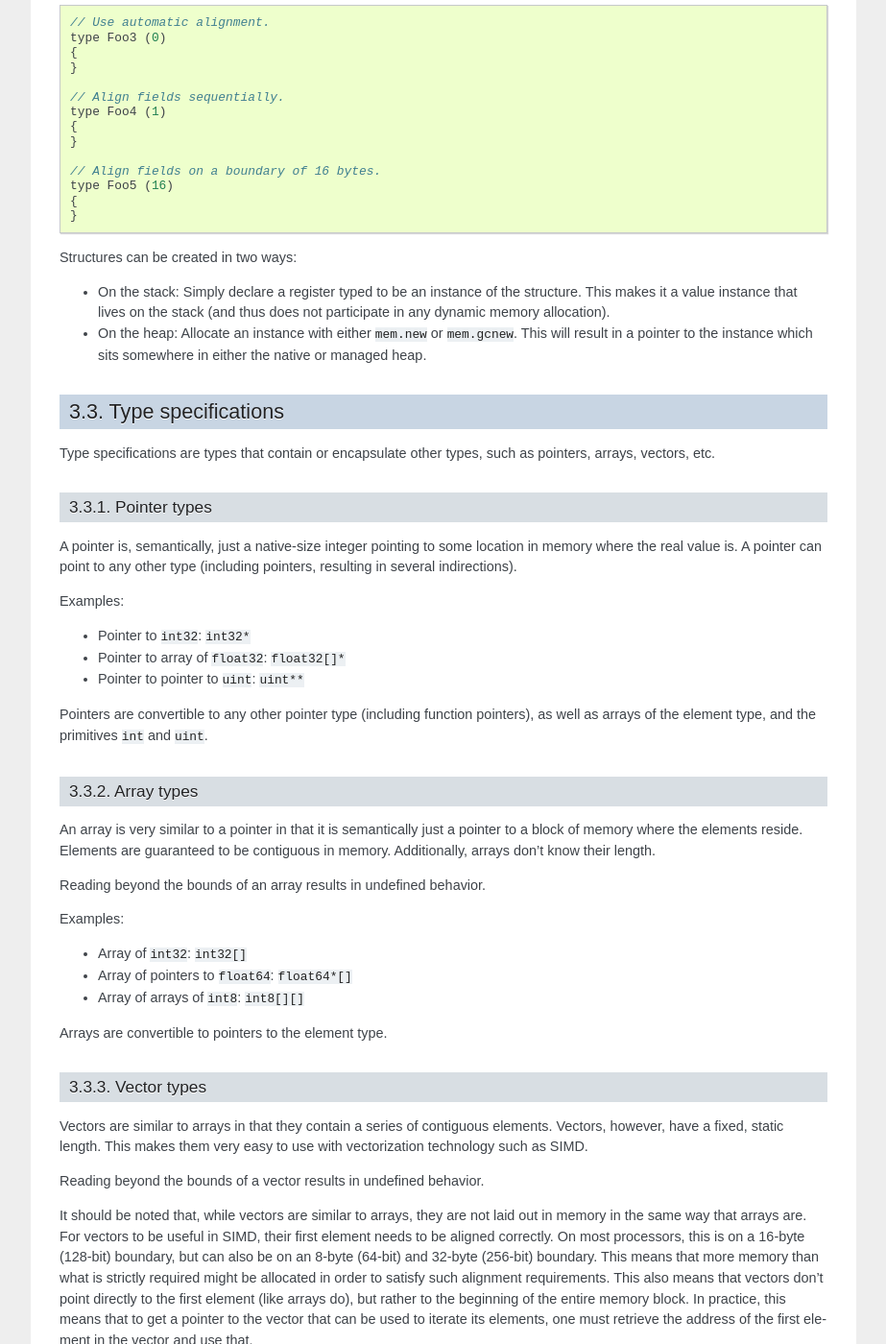
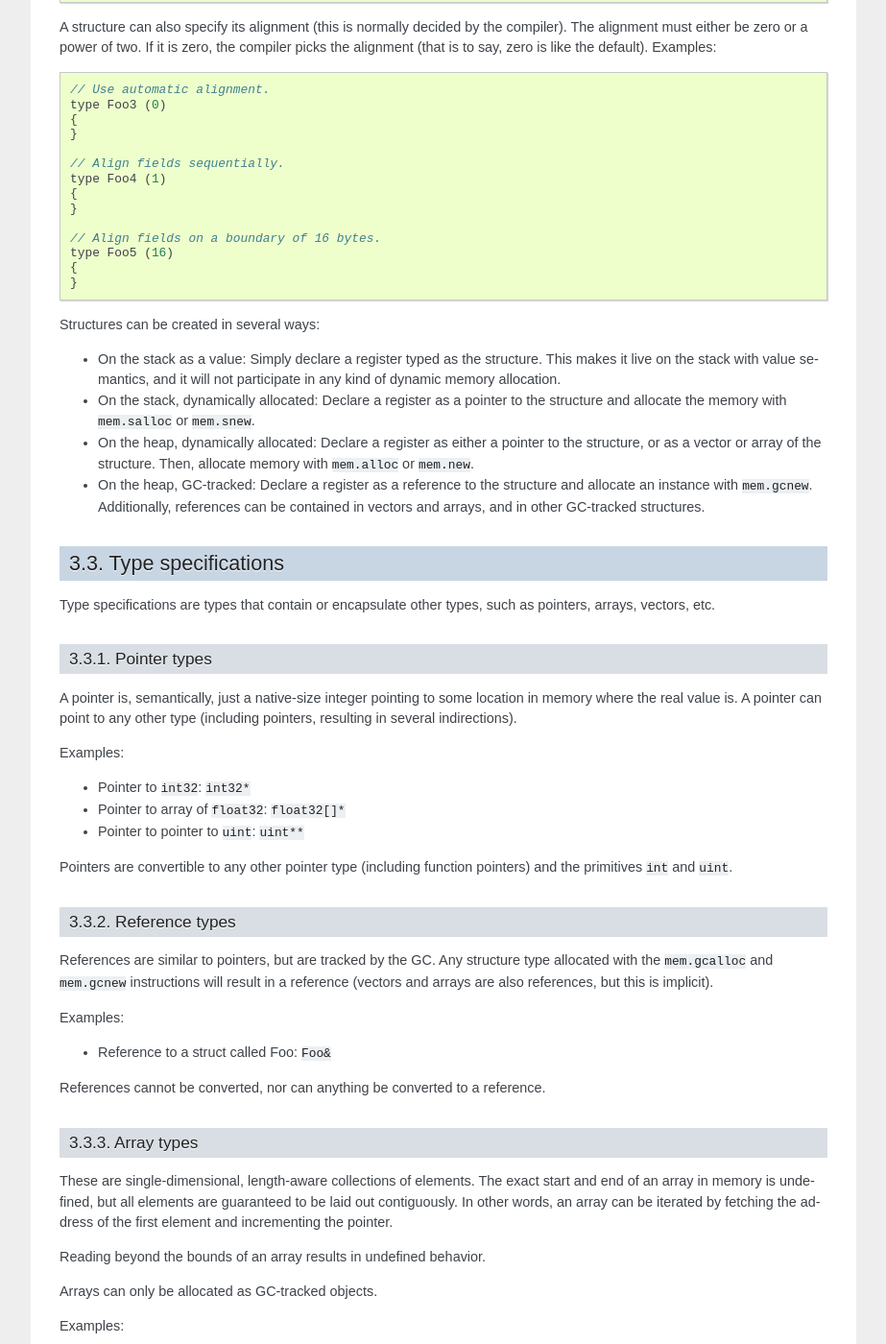
Before and after one commit to lycus/mci, a Sphinx documentation site: the page built from docs/type_system.rst, in a window 1280 px wide and 1400 px high, scrolled down 1749 px. Shown: the whole window at 96% size, without its empty margins (198-1121 px from the left). Built offline with Sphinx 7.4.7, drawn with Linux system fonts in a browser that asks for light colours; some of the changed text lies outside the part shown.

Commit message:
Memory layout and type system overhaul.
* Changes to arrays and vectors.
** Arrays and vectors are now always GC-tracked.
** Arrays now know their dynamic length.
** The exact memory layout of arrays is no longer guaranteed other than
   elements being contiguous.
* Introduced a new type: The reference. All GC-allocated structures are
  references. References cannot be converted to any other type, and no
  other type can be converted to a reference.
** Arrays and vectors are technically references too, but this is more
   implicit than it is a feature.
** References support only one indirection.
** Added assembler and CIAL support for references.
* Changes to the ISA.
** Added array.len instruction.
** Revised conversion rules for conv.
** Revised typing rules for mem.* instructions.
** Revised typing rules for field.get/set/addr.
* Reworked the GarbageCollector interface.
** Refactored things so all GCs don't have to pretend to be generational.
** GCs now allocate the full size of objects plus any additional data,
   rather than making the caller specify the full size.
** Added addRoot()/removeRoot() functions.
** Added minimize() function, which performs a collection (as far as is
   possible) without stopping the world.
* Changed the layout of RuntimeObject.
** The header no longer contains a GCGeneration reference.
** The Type reference has been replaced with a reference to a cached
   RuntimeTypeInfo object which contains the Type plus its precalculated
   size.
* Updated the Vim syntax file.
* Some miscellaneous, related cleanups.

All in all, these changes make it easier to implement precise
garbage collection later on, and also make the ISA safer.

```diff
--- a/docs/instruction_set.rst
+++ b/docs/instruction_set.rst
@@ -371,13 +371,8 @@ load.null
 
 Loads a null value into the target register.
 
-The target register must be a pointer, a function pointer, an array, or a
-vector, i.e.::
-
-    register int* a;
-    register void(int32) b;
-    register float32[] c;
-    register int8[3] d;
+The target register must be a pointer, a function pointer, an array, a
+vector, or a reference.
 
 load.size
 ---------
@@ -391,6 +386,9 @@ load.size
 
 Loads the absolute size of a type specification's layout in memory into the
 target register.
+
+Note that for vectors, this is not the full size of the vector, but rather
+the size of the reference to the vector (as with arrays and pointers).
 
 The target register must be of type ``uint``.
 
@@ -710,7 +708,7 @@ memory is assigned.
 If the allocation was successful, all allocated memory is guaranteed to be
 completely zeroed out.
 
-The target register must be a pointer or an array.
+The target register must be a pointer.
 
 mem.new
 -------
@@ -735,7 +733,7 @@ memory is assigned.
 If the allocation was successful, all allocated memory is guaranteed to be
 completely zeroed out.
 
-The target register must be a pointer or a vector.
+The target register must be a pointer.
 
 mem.free
 --------
@@ -755,8 +753,7 @@ is in some way invalid (e.g. it points to the interior of a block of
 allocated memory or has never been allocated in the first place), undefined
 behavior occurs.
 
-The source register must be any pointer-like type (that is, a pointer, an
-array, or a vector).
+The source register must be a pointer.
 
 mem.gcalloc
 -----------
@@ -768,8 +765,10 @@ mem.gcalloc
 **Operand type**
     None
 
-Similar to mem.alloc_. This difference is that this instruction allocates
-the memory from the GC currently in use.
+Has the same core semantics as mem.alloc_. This instruction, however,
+allocates the memory from the GC currently in use.
+
+The target register must be an array.
 
 mem.gcnew
 ---------
@@ -781,8 +780,10 @@ mem.gcnew
 **Operand type**
     None
 
-Similar to mem.new_. The difference is that this instruction allocates
-the memory from the GC currently in use.
+Has the same core semantics as mem.new_. This instruction, however,
+allocates the memory from the GC currently in use.
+
+The target register must be a reference or a vector.
 
 mem.gcfree
 ----------
@@ -794,9 +795,11 @@ mem.gcfree
 **Operand type**
     None
 
-Similar to mem.free_. The difference is that this instruction frees the
-memory from the GC currently in use. Using this instruction  is not usually
-necessary, but can be done if desired.
+Frees memory previously allocated with mem.gcalloc_ or mem.gcnew_. Using
+this instruction explicitly is completely optional, but may be desirable
+in some situations.
+
+The source register must be a reference, an array, or a vector.
 
 mem.salloc
 ----------
@@ -838,9 +841,9 @@ mem.pin
 **Operand type**
     None
 
-Pins a pointer previously allocated with mem.gcnew_ or mem.gcalloc_ so that
-the object it points to cannot be relocated by a compacting GC. This is
-useful when calling into external code via ffi_, as the GC cannot track
+Pins a reference previously allocated with mem.gcnew_ or mem.gcalloc_ so
+that the object it points to cannot be relocated by a compacting GC. This
+is useful when calling into external code via ffi_, as the GC cannot track
 GC-managed memory beyond managed code. This also implies that the memory
 which is pinned will never be collected until it is unpinned. Therefore,
 memory leaks can happen if care is not taken to correctly mem.unpin_ the
@@ -851,8 +854,7 @@ The resulting value of this instruction is an opaque handle which only has
 meaning to the specific GC implementation. The handle is intended for use
 with mem.unpin_ later.
 
-The source register must be any pointer-like type (a pointer, an array, or a
-vector).
+The source register must be a reference, an array, or a vector.
 
 The target register must be of type ``uint``.
 
@@ -992,6 +994,22 @@ type, while the second source register must be of type ``uint``.
 The target register must be a pointer to the first source register's element
 type.
 
+array.len
+---------
+
+**Has target register**
+    Yes
+**Source registers**
+    1
+**Operand type**
+    None
+
+Loads the length of an array into the target register. For arrays, this is
+the dynamic size, while for vectors, it is the fixed size. The source
+register must be an array or a vector.
+
+The target register must be of type ``uint``.
+
 Structure field instructions
 ++++++++++++++++++++++++++++
 
@@ -1010,8 +1028,8 @@ field.get
 
 Fetches the value of the field given as the operand on the structure
 given in the source register and assigns it to the target register. The
-source register must either be a structure or a pointer to a structure
-with at most one indirection.
+source register must either be a structure or a pointer or reference to a
+structure with at most one indirection.
 
 The target register's type must match the field type.
 
@@ -1029,9 +1047,9 @@ field.set
 
 Sets the value of the field given in the operand on the structure given
 in the first source register to the value in the second source register.
-The first source register must be a structure or a pointer to a structure
-with a most one indirection. The second source register must match the
-field's type.
+The first source register must be a structure or a pointer or reference
+to a structure with a most one indirection. The second source register
+must match the field's type.
 
 This instruction is only valid on instance fields.
 
@@ -1047,8 +1065,8 @@ field.addr
 
 Gets the address of the field given as the operand on the structure given
 in the source register and assigns it to the target register. The source
-register must be a structure or pointer to a structure with at most one
-indirection.
+register must be a structure or a pointer or reference to a structure with
+at most one indirection.
 
 The target register must be a pointer to the type of the field given in
 the operand.
@@ -1588,11 +1606,9 @@ The following conversions are valid:
 * ``T`` -> ``U`` for any primitives ``T`` and ``U`` (``int8``, ``uint8``,
   ``int16``, ``uint16``, ``int32``, ``uint32``, ``int64``, ``uint64``,
   ``int``, ``uint``, ``float32``, and ``float64``).
+* ``T*`` -> ``U*`` for any ``T`` and any ``U``.
 * ``T*`` -> ``uint`` or ``int`` for any ``T``.
 * ``uint`` or ``int`` -> ``T*`` for any ``T``.
-* ``T*`` -> ``U*`` for any ``T`` and any ``U``.
-* ``T*`` -> ``T[]`` for any ``T``.
-* ``T[]`` -> ``T*`` for any ``T``.
 * ``T[E]`` -> ``U[E]`` for any valid ``T`` -> ``U`` conversion.
 * ``R1(T1, ...)`` -> ``R2(U1, ...)`` for any ``R1``, any ``R2``, and any
   amount and type of ``T`` \ :sub:`n` and ``U`` \ :sub:`m`.
--- a/docs/type_system.rst
+++ b/docs/type_system.rst
@@ -11,6 +11,8 @@ categories of types:
 * Type specifications: These are said to have one or more "element types".
 
   - Pointer types: Ye olde ``int32*`` and so on.
+  - Reference types: Similar to pointers, but can only refer to structure
+    types, and may only have one indirection (for example, ``Foo&``).
   - Array types: Simple one-dimensional arrays with a dynamic length (for
     example, ``float64[]``).
   - Vector types: Similar to arrays, but they have a fixed, static length
@@ -30,6 +32,7 @@ Notation             Meaning
 ``T[]``              Array of ``T``.
 ``T[E]``             Vector of ``T`` with ``E`` elements.
 ``T*``               Pointer to ``T``.
+``T&``               Reference to ``T``.
 ``R(T1, ...)``       Function pointer returning ``R``, taking ``T1``, ... arguments.
 ``R(T1, ...) cdecl`` Function pointer with ``cdecl`` calling convention.
 ==================== ===============================================================
@@ -95,7 +98,7 @@ Examples::
     }
 
 A structure can also specify its alignment (this is normally decided by the
-compiler). The alignment must be either be zero or a power of two. If it is
+compiler). The alignment must either be zero or a power of two. If it is
 zero, the compiler picks the alignment (that is to say, zero is like the
 default). Examples::
 
@@ -114,14 +117,19 @@ default). Examples::
     {
     }
 
-Structures can be created in two ways:
+Structures can be created in several ways:
 
-* On the stack: Simply declare a register typed to be an instance of the
-  structure. This makes it a value instance that lives on the stack (and
-  thus does not participate in any dynamic memory allocation).
-* On the heap: Allocate an instance with either ``mem.new`` or
-  ``mem.gcnew``. This will result in a pointer to the instance which sits
-  somewhere in either the native or managed heap.
+* On the stack as a value: Simply declare a register typed as the structure.
+  This makes it live on the stack with value semantics, and it will not
+  participate in any kind of dynamic memory allocation.
+* On the stack, dynamically allocated: Declare a register as a pointer to
+  the structure and allocate the memory with ``mem.salloc`` or ``mem.snew``.
+* On the heap, dynamically allocated: Declare a register as either a pointer
+  to the structure, or as a vector or array of the structure. Then, allocate
+  memory with ``mem.alloc`` or ``mem.new``.
+* On the heap, GC-tracked: Declare a register as a reference to the structure
+  and allocate an instance with ``mem.gcnew``. Additionally, references can
+  be contained in vectors and arrays, and in other GC-tracked structures.
 
 Type specifications
 +++++++++++++++++++
@@ -143,18 +151,35 @@ Examples:
 * Pointer to pointer to ``uint``: ``uint**``
 
 Pointers are convertible to any other pointer type (including function
-pointers), as well as arrays of the element type, and the primitives
-``int`` and ``uint``.
+pointers) and the primitives ``int`` and ``uint``.
+
+Reference types
+---------------
+
+References are similar to pointers, but are tracked by the GC. Any
+structure type allocated with the ``mem.gcalloc`` and ``mem.gcnew``
+instructions will result in a reference (vectors and arrays are also
+references, but this is implicit).
+
+Examples:
+
+* Reference to a struct called Foo: ``Foo&``
+
+References cannot be converted, nor can anything be converted to a
+reference.
 
 Array types
 -----------
 
-An array is very similar to a pointer in that it is semantically just
-a pointer to a block of memory where the elements reside. Elements are
-guaranteed to be contiguous in memory. Additionally, arrays don't know
-their length.
+These are single-dimensional, length-aware collections of elements. The
+exact start and end of an array in memory is undefined, but all elements
+are guaranteed to be laid out contiguously. In other words, an array can
+be iterated by fetching the address of the first element and incrementing
+the pointer.
 
 Reading beyond the bounds of an array results in undefined behavior.
+
+Arrays can only be allocated as GC-tracked objects.
 
 Examples:
 
@@ -162,28 +187,26 @@ Examples:
 * Array of pointers to ``float64``: ``float64*[]``
 * Array of arrays of ``int8``: ``int8[][]``
 
-Arrays are convertible to pointers to the element type.
+Any array-to-array conversion is valid as long as the source array's element
+type is convertible to the target array's element type.
 
 Vector types
 ------------
 
 Vectors are similar to arrays in that they contain a series of contiguous
 elements. Vectors, however, have a fixed, static length. This makes them
-very easy to use with vectorization technology such as SIMD.
+very easy to use with vectorization technology such as SIMD, as the JIT
+compiler can unroll the SIMD operations statically.
 
 Reading beyond the bounds of a vector results in undefined behavior.
 
-It should be noted that, while vectors are similar to arrays, they are not
-laid out in memory in the same way that arrays are. For vectors to be
-useful in SIMD, their first element needs to be aligned correctly. On most
-processors, this is on a 16-byte (128-bit) boundary, but can also be on an
-8-byte (64-bit) and 32-byte (256-bit) boundary. This means that more memory
-than what is strictly required might be allocated in order to satisfy such
-alignment requirements. This also means that vectors don't point directly
-to the first element (like arrays do), but rather to the beginning of the
-entire memory block. In practice, this means that to get a pointer to the
-vector that can be used to iterate its elements, one must retrieve the
-address of the first element in the vector and use that.
+Vectors, unlike arrays, have certain alignment requirements due to most
+SIMD hardware. Usually, the first element will be aligned on either a
+8-byte, 16-byte, or 32-byte boundary, although the exact alignment is
+undefined. As with arrays, this means that the first element's address must
+be fetched in order to iterate a vector in memory.
+
+Vectors can only be allocated as GC-tracked objects.
 
 Examples:
 
@@ -203,6 +226,10 @@ carries information about the calling convention, return type, and
 parameter types. Calling convention is optional; if it is not specified,
 the default IAL calling convention is assumed.
 
+Equality between function pointers pointing to the same function is
+guaranteed if the function pointers are loaded using ``load.func``. All
+other guarantees are up to the operating system the code is running on.
+
 Examples:
 
 * Function returning ``int32``, taking no parameters: ``int32()``
```
Also changed, not shown: other parts of docs/instruction_set.rst (+20 -20 lines), 18 other files.
